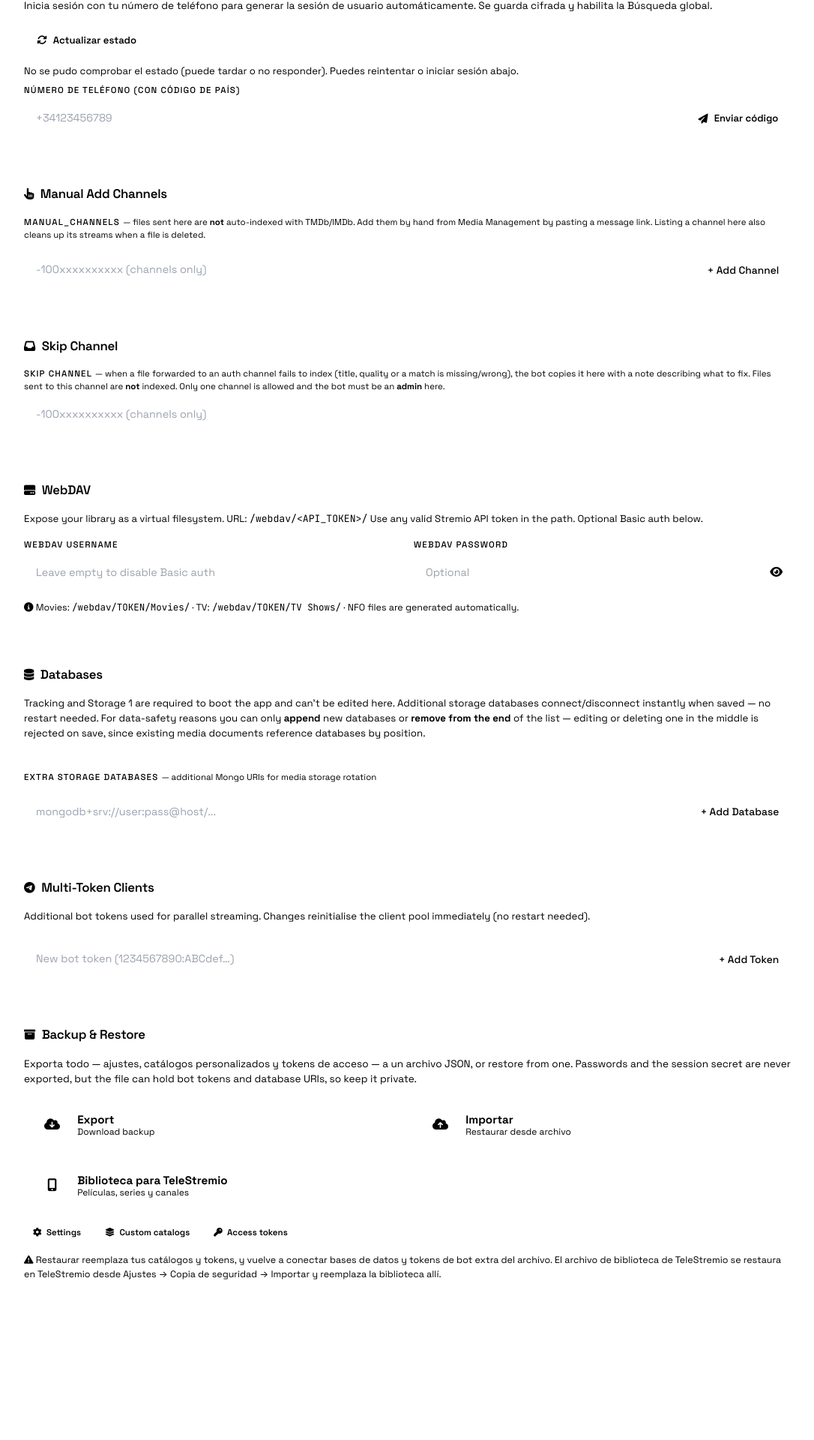
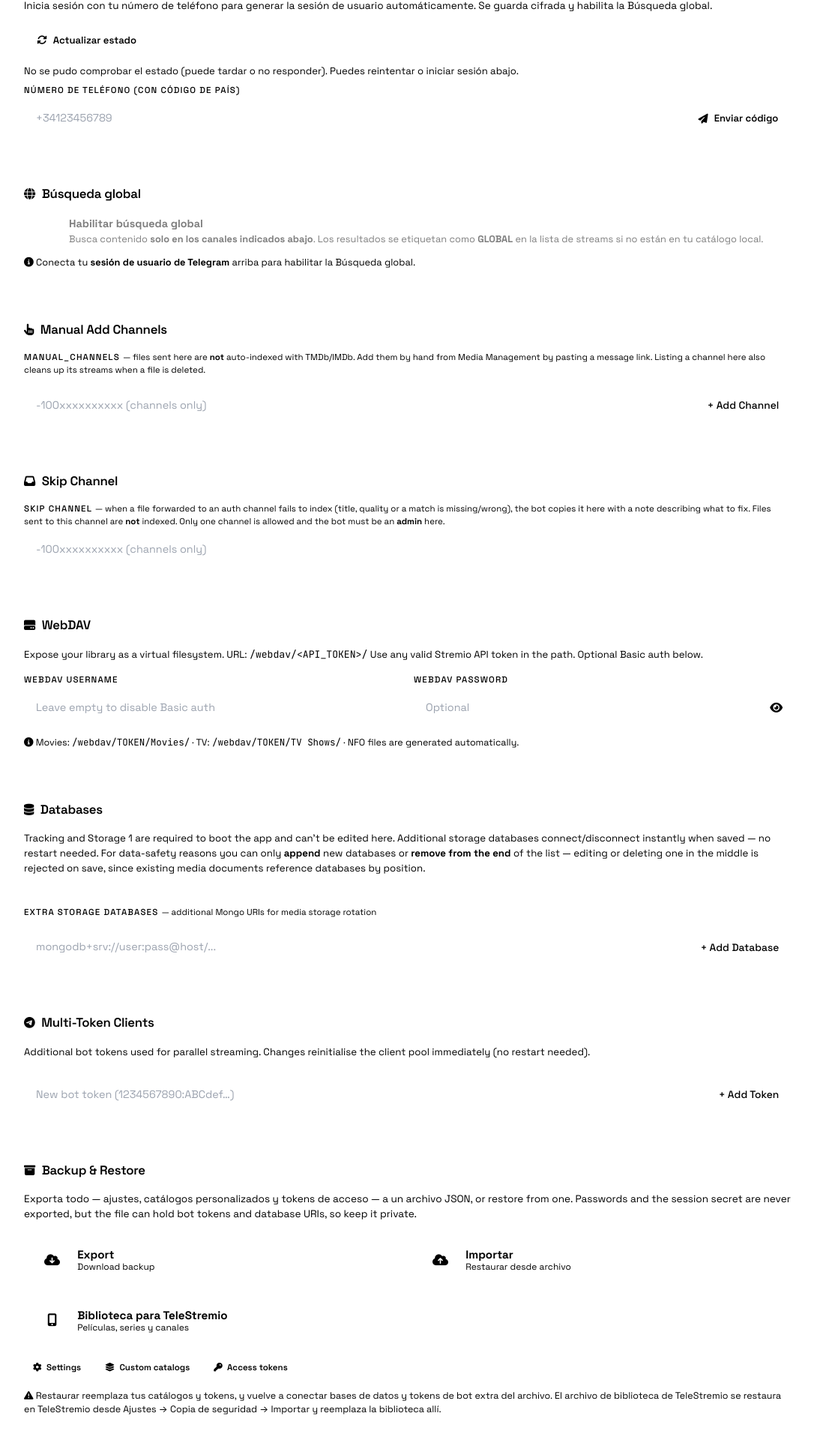
Before and after one commit to elierpg/personalmedia-safe, a Python web app: template Backend/fastapi/templates/settings.html in a window 1280 px wide. Shown: the part 2183-4103 px from the top of the page at 75% size, without its empty margins (140-1226 px from the left). Before the commit the page ends 3889 px from the top, so only its background shows below. Run offline with Jinja, Linux system fonts and the light colour scheme; the template is opened without the code that fills it, so the values that code supplies are empty; some libraries are stand-ins or nearby versions.

Commit message:
fix: restore global search settings section in admin settings UI

```diff
--- a/Backend/fastapi/templates/settings.html
+++ b/Backend/fastapi/templates/settings.html
@@ -602,6 +602,79 @@
     </style>
 
 
+    <!-- ── Global Search (Userbot) ────────────────────────────────────── -->
+    <div class="settings-card">
+        <h2><i class="fa-solid fa-globe"></i> Búsqueda global</h2>
+
+        <label class="toggle-wrap" style="{% if not userbot_configured %}opacity:0.5{% endif %}">
+            <input type="checkbox" class="toggle-input" id="global_search"
+                {% if settings.global_search %}checked{% endif %}
+                {% if not userbot_configured %}disabled{% endif %}
+                onchange="toggleGlobalSearchFields()">
+            <span class="toggle-track"></span>
+            <span class="toggle-label">
+                <strong>Habilitar búsqueda global</strong>
+                <span style="color:var(--text-sec);font-size:0.8rem;display:block">
+                    Busca contenido <strong>solo en los canales indicados abajo</strong>.
+                    Los resultados se etiquetan como <strong>GLOBAL</strong> en la lista de streams si no están en tu catálogo local.
+                </span>
+            </span>
+        </label>
+
+        {% if not userbot_configured %}
+        <p style="color:var(--text-sec);font-size:0.8rem;margin-top:0.75rem">
+            <i class="fa-solid fa-circle-info"></i>
+            Conecta tu <strong>sesión de usuario de Telegram</strong> arriba para habilitar la Búsqueda global.
+        </p>
+        {% endif %}
+
+        <div id="global-search-fields"
+             style="{% if not settings.global_search %}display:none{% endif %}">
+
+            <hr class="divider">
+
+            <div id="global-search-channels-wrap"
+                 style="{% if not userbot_configured %}opacity:0.5;pointer-events:none{% endif %}">
+
+                <label class="s-label">
+                    CANALES DE BÚSQUEDA GLOBAL
+                    <span style="font-weight:400;text-transform:none;letter-spacing:0">
+                        — opcional. Si se indican, la búsqueda se limita a estos canales. Si se deja vacío, busca en todos los canales visibles para la cuenta.
+                    </span>
+                </label>
+
+                <p style="font-size:0.78rem;color:var(--text-sec);margin-bottom:0.75rem">
+                    <i class="fa-solid fa-circle-info"></i>
+                    Déjalo vacío para buscar globalmente en todos los canales que la cuenta pueda ver.
+                    Si añades canales, usa solo IDs en formato <code>-100xxxxxxxxxx</code>.
+                </p>
+
+                <div class="multi-list-items" id="global_search_channels_items">
+                    {% for ch in settings.global_search_channels %}
+                    {% set t = (settings.channel_titles or {}).get(ch|string, ch|string) %}
+                    <div class="multi-item">
+                        <span class="channel-chip" data-list="global_search_channels" data-id="{{ ch }}" title="{{ ch }}">{{ t }}</span>
+                        <button class="remove-btn" onclick="removeItem(this)" title="Remove">
+                            <i class="fa-solid fa-xmark"></i>
+                        </button>
+                    </div>
+                    {% endfor %}
+                </div>
+
+                <div class="add-row">
+                    <input type="text"
+                           id="global_search_channels_new"
+                           class="s-input"
+                           placeholder="-100xxxxxxxxxx (solo canales)"
+                           onkeydown="if(event.key==='Enter'){event.preventDefault();addItem('global_search_channels')}">
+                    <button class="add-btn" onclick="addItem('global_search_channels')">+ Añadir canal</button>
+                </div>
+
+            </div>
+        </div>
+    </div>
+
+
     <!-- ── Manual Add Channels ─────────────────────────────────────────── -->
     <div class="settings-card">
         <h2><i class="fa-solid fa-hand-pointer"></i> Manual Add Channels</h2>
```
